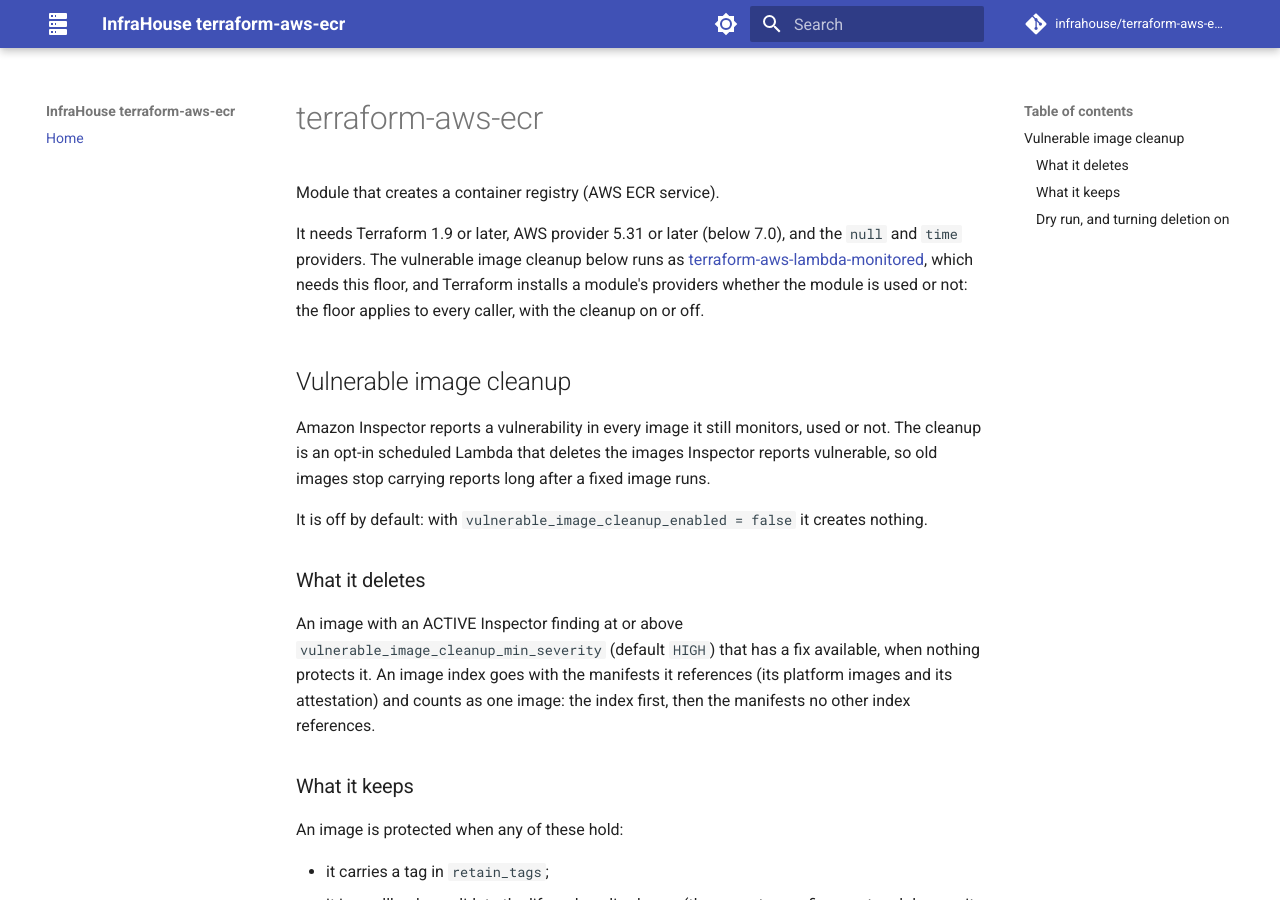
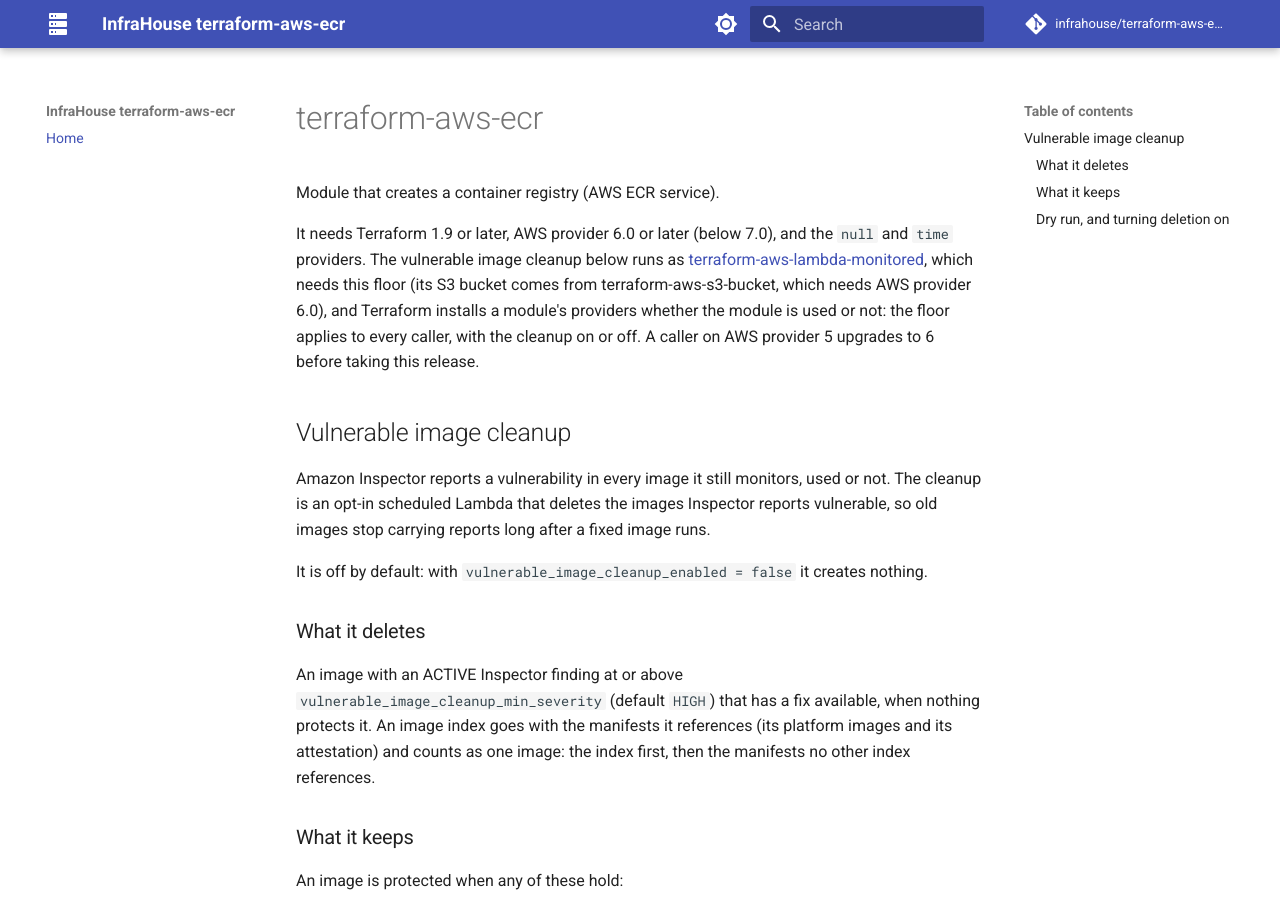
Before and after one commit to infrahouse/terraform-aws-ecr, an MkDocs documentation site: the page built from docs/index.md, in a window 1280 px wide and 900 px high. Built offline with MkDocs 1.6.1 and Material for MkDocs 9.7.7, drawn with Linux system fonts in a browser that asks for light colours; comment, search, counter and statistics services are not loaded.

Commit message:
fix!: require AWS provider 6.0, which the cleanup's S3 bucket needs
lambda-monitored 2.2.1 states AWS 5.31, but its S3 bucket comes from
s3-bucket 0.6.0, which requires AWS >= 6.0: test_module[aws-5] failed
at terraform init. Terraform installs a module's providers whatever its
count, so the floor is AWS 6.0 for every caller, with the cleanup on or
off. Aleks chose to drop AWS 5 support (IH-181). test_module runs aws-6
only; the docs say why.

BREAKING CHANGE: the module needs AWS provider >= 6.0, < 7.0; a caller
on AWS provider 5 upgrades before taking this release.

Co-Authored-By: Claude Opus 5.5 <noreply@anthropic.com>

```diff
--- a/docs/index.md
+++ b/docs/index.md
@@ -2,11 +2,12 @@
 
 Module that creates a container registry (AWS ECR service).
 
-It needs Terraform 1.9 or later, AWS provider 5.31 or later (below 7.0), and the `null` and `time` providers.
+It needs Terraform 1.9 or later, AWS provider 6.0 or later (below 7.0), and the `null` and `time` providers.
 The vulnerable image cleanup below runs as
 [terraform-aws-lambda-monitored](https://github.com/infrahouse/terraform-aws-lambda-monitored), which needs this
-floor, and Terraform installs a module's providers whether the module is used or not: the floor applies to every
-caller, with the cleanup on or off.
+floor (its S3 bucket comes from terraform-aws-s3-bucket, which needs AWS provider 6.0), and Terraform installs a
+module's providers whether the module is used or not: the floor applies to every caller, with the cleanup on or off.
+A caller on AWS provider 5 upgrades to 6 before taking this release.
 
 ## Vulnerable image cleanup
 
```
Also changed, not shown: CLAUDE.md (+9 -8 lines), README.md (+10 -7 lines), 2 other files.
